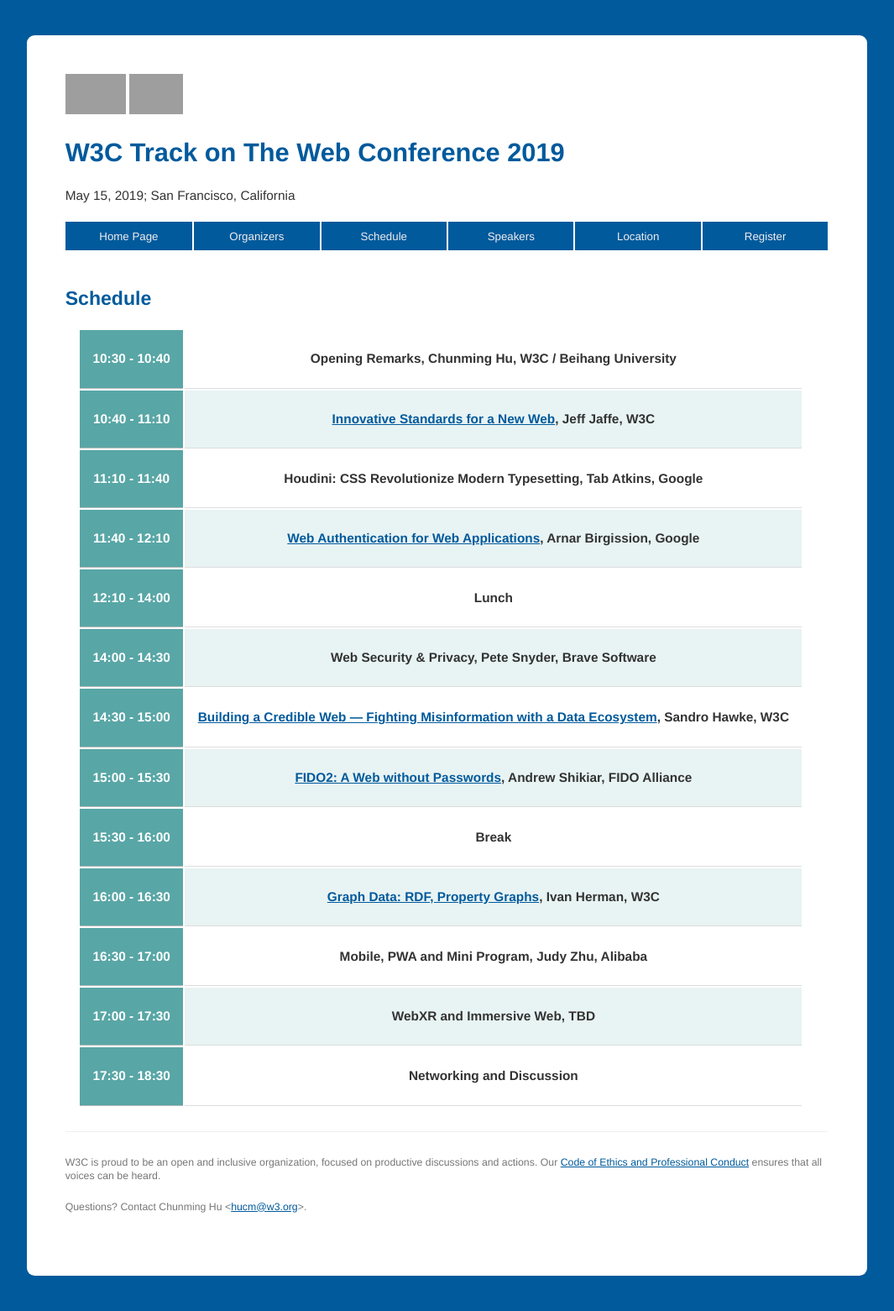
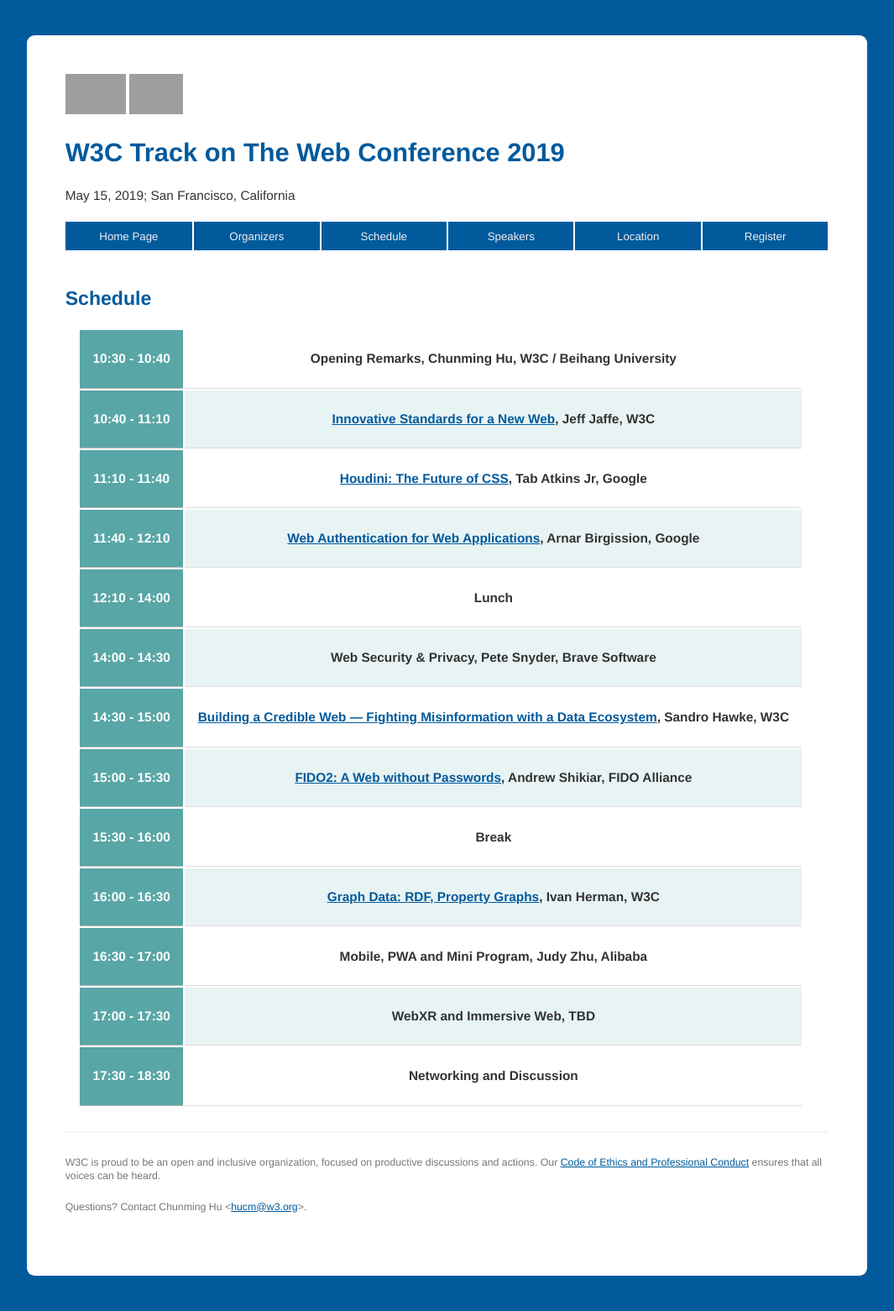
Before and after one commit to w3c/w3c-track-2019, a Jekyll site: the page built from schedule.md, in a window 1280 px wide. Shown: the whole page at 84% size, without its empty margins (108-1173 px from the left). Built offline with Jekyll 4.4.1, drawn with Linux system fonts in a browser that asks for light colours; our own code applies the rules of GitHub Pages for plain Markdown files; grey boxes are pictures that could not be loaded.

Commit message:
Update schedule.md

```diff
--- a/schedule.md
+++ b/schedule.md
@@ -20,7 +20,7 @@ layout: home
     <tr>
         <th>11:10 - 11:40</th>
         <td>
-            <p class="session-title">Houdini: CSS Revolutionize Modern Typesetting, Tab Atkins, Google</p>
+            <p class="session-title"><a href="speakers.html#tab">Houdini: The Future of CSS</a>, Tab Atkins Jr, Google</p>
         </td>
     </tr>
     <tr>
```
